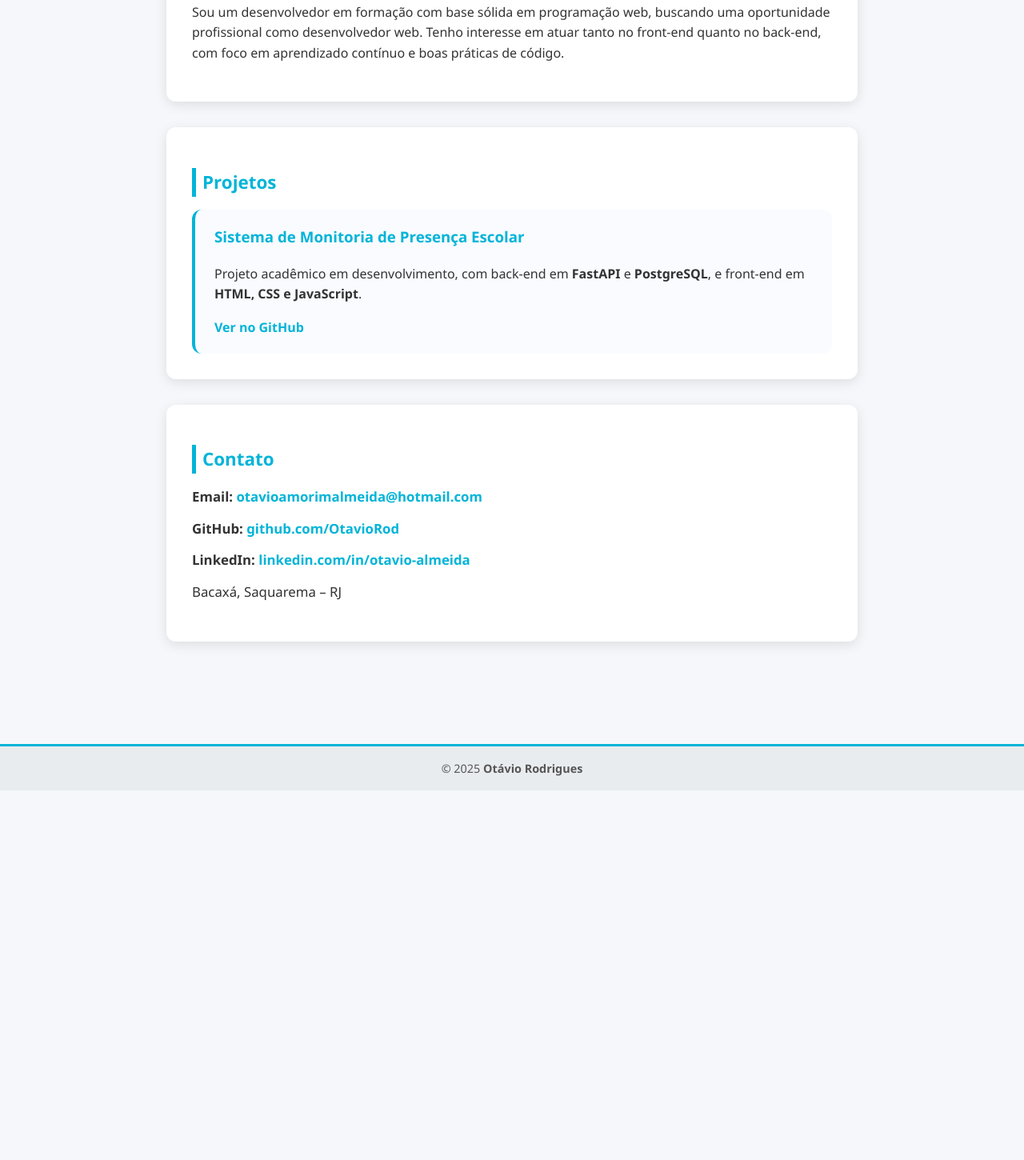
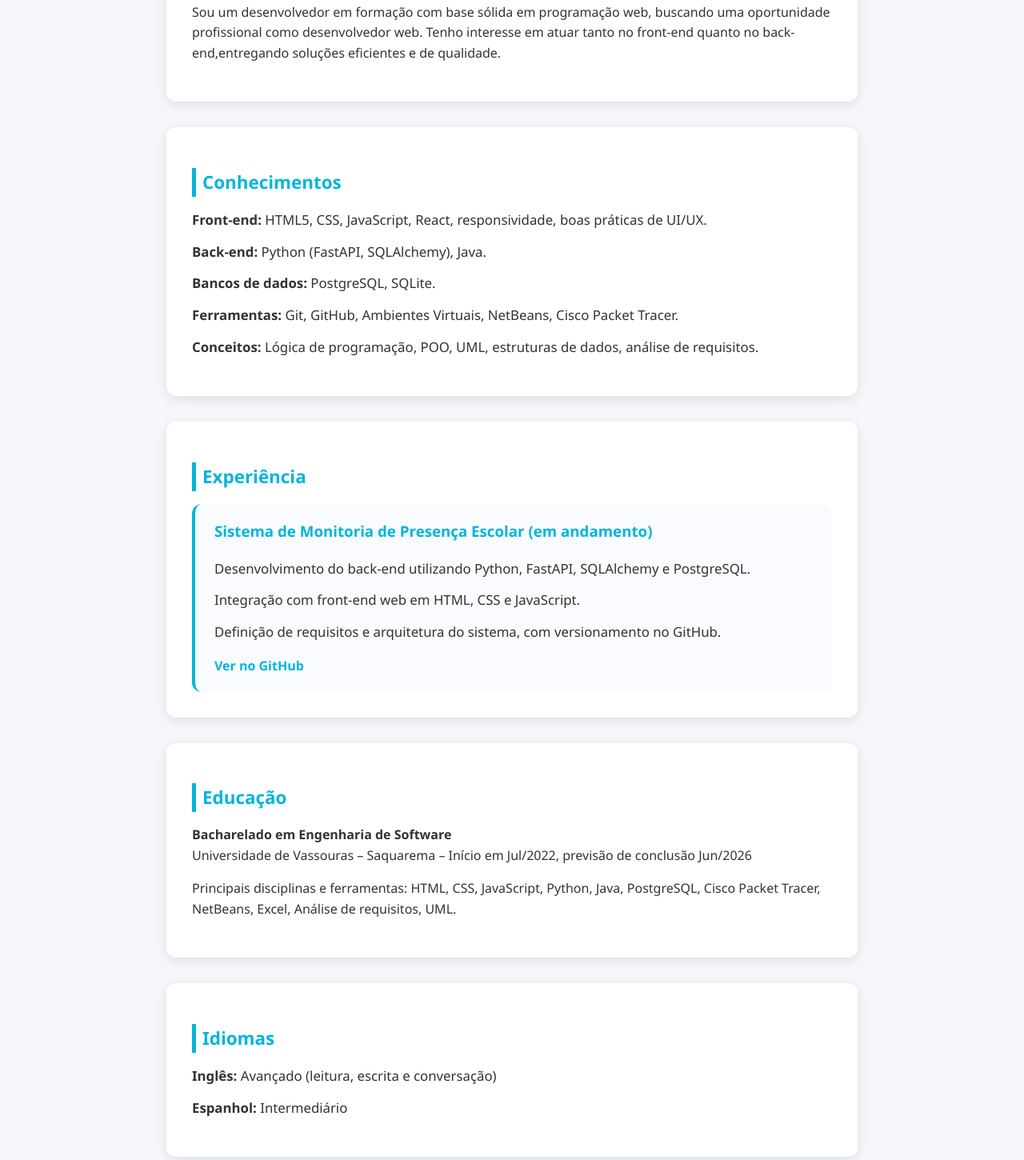
Before and after one commit to OtavioRod/Portifolio, a plain HTML site: page index.html in a window 1280 px wide. Shown: the part 435-1885 px from the top of the page at 80% size. Before the commit the page ends 1423 px from the top, so only its background shows below. Drawn offline with Linux system fonts and the light colour scheme.

Commit message:
HLMT revisado
Updated personal information and added new sections for skills, experience, education, and languages.

```diff
--- a/index.html
+++ b/index.html
@@ -4,43 +4,76 @@
 <head>
   <meta charset="UTF-8" />
   <meta name="viewport" content="width=device-width, initial-scale=1.0" />
-  <title>Portfólio | Otávio Almeida</title>
+  <title>Portfólio | Otávio Rodrigues</title>
   <link rel="stylesheet" href="style.css" />
 </head>
 
 <body>
   <header>
-    <h1><span>Otávio Rodrigues</span></h1>
-    <p>Desenvolvedor Web Júnior | HTML | CSS | JavaScript | Python</p>
+    <h1>Otávio Rodrigues Amorim de Almeida</h1>
+    <p>Desenvolvedor Web Júnior | HTML | CSS | JavaScript | Python | Java | PostgreSQL</p>
   </header>
 
   <main>
+    <!-- SOBRE MIM -->
     <section id="sobre-mim">
       <h2>Sobre mim</h2>
       <p>
         Sou um desenvolvedor em formação com base sólida em programação web, buscando uma oportunidade profissional como
-        desenvolvedor web. Tenho interesse em atuar tanto no front-end quanto no back-end, com foco em aprendizado
-        contínuo
-        e boas práticas de código.
+        desenvolvedor web. Tenho interesse em atuar tanto no front-end quanto no back-end,entregando soluções eficientes
+        e de qualidade.
       </p>
     </section>
 
-    <section id="projetos">
-      <h2>Projetos</h2>
+    <!-- CONHECIMENTOS -->
+    <section id="conhecimentos">
+      <h2>Conhecimentos</h2>
+      <ul>
+        <li><b>Front-end:</b> HTML5, CSS, JavaScript, React, responsividade, boas práticas de UI/UX.</li>
+        <li><b>Back-end:</b> Python (FastAPI, SQLAlchemy), Java.</li>
+        <li><b>Bancos de dados:</b> PostgreSQL, SQLite.</li>
+        <li><b>Ferramentas:</b> Git, GitHub, Ambientes Virtuais, NetBeans, Cisco Packet Tracer.</li>
+        <li><b>Conceitos:</b> Lógica de programação, POO, UML, estruturas de dados, análise de requisitos.</li>
+      </ul>
+    </section>
+
+    <!-- EXPERIÊNCIA -->
+    <section id="experiencia">
+      <h2>Experiência</h2>
       <div class="projeto">
-        <h3>Sistema de Monitoria de Presença Escolar</h3>
-        <p>
-          Projeto acadêmico em desenvolvimento, com back-end em <b>FastAPI</b> e <b>PostgreSQL</b>,
-          e front-end em <b>HTML, CSS e JavaScript</b>.
-        </p>
+        <h3>Sistema de Monitoria de Presença Escolar (em andamento)</h3>
+        <ul>
+          <li>Desenvolvimento do back-end utilizando Python, FastAPI, SQLAlchemy e PostgreSQL.</li>
+          <li>Integração com front-end web em HTML, CSS e JavaScript.</li>
+          <li>Definição de requisitos e arquitetura do sistema, com versionamento no GitHub.</li>
+        </ul>
         <a href="https://github.com/OtavioRod/MVP_archeosys" target="_blank">Ver no GitHub</a>
       </div>
     </section>
 
+    <!-- EDUCAÇÃO -->
+    <section id="educacao">
+      <h2>Educação</h2>
+      <p><b>Bacharelado em Engenharia de Software</b><br>
+        Universidade de Vassouras – Saquarema – Início em Jul/2022, previsão de conclusão Jun/2026
+      </p>
+      <p>Principais disciplinas e ferramentas: HTML, CSS, JavaScript, Python, Java, PostgreSQL, Cisco Packet Tracer,
+        NetBeans, Excel, Análise de requisitos, UML.</p>
+    </section>
+
+    <!-- IDIOMAS -->
+    <section id="idiomas">
+      <h2>Idiomas</h2>
+      <ul>
+        <li><b>Inglês:</b> Avançado (leitura, escrita e conversação)</li>
+        <li><b>Espanhol:</b> Intermediário</li>
+      </ul>
+    </section>
+
+    <!-- CONTATO -->
     <section id="contato">
       <h2>Contato</h2>
       <ul>
-
         <li><b>Email:</b> <a href="mailto:otavioamorimalmeida@hotmail.com">otavioamorimalmeida@hotmail.com</a></li>
         <li><b>GitHub:</b> <a href="https://github.com/OtavioRod" target="_blank">github.com/OtavioRod</a></li>
         <li><b>LinkedIn:</b> <a href="https://www.linkedin.com/in/ot%C3%A1vio-rodrigues-amorim-de-almeida-12319b358/"
@@ -51,10 +84,8 @@
   </main>
 
   <footer>
-    © 2025 <b>Otávio Rodrigues</b>
+    © 2025 <b>Otávio Rodrigues Amorim de Almeida</b>
   </footer>
-
-  <script src="script.js"></script>
 </body>
 
 </html>
```
